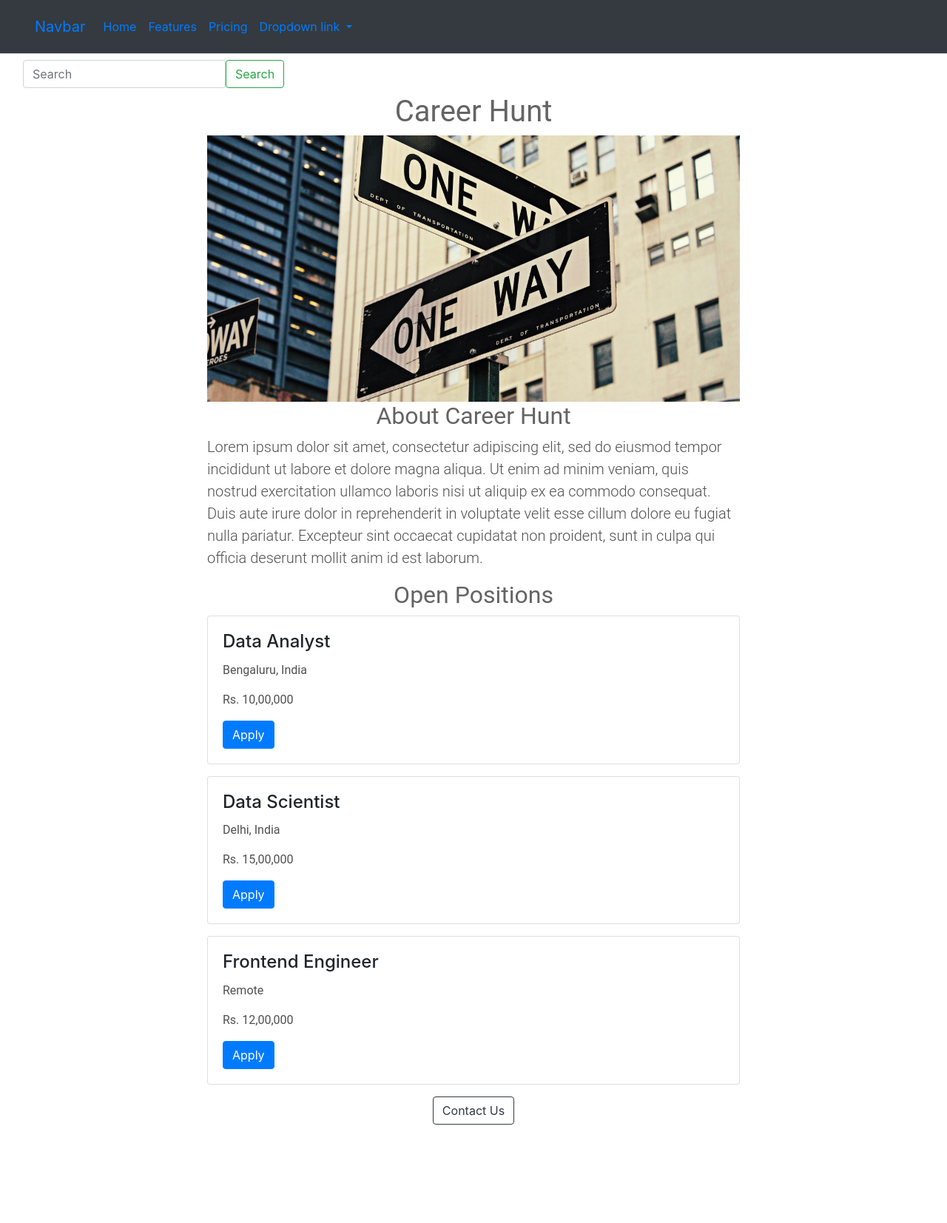
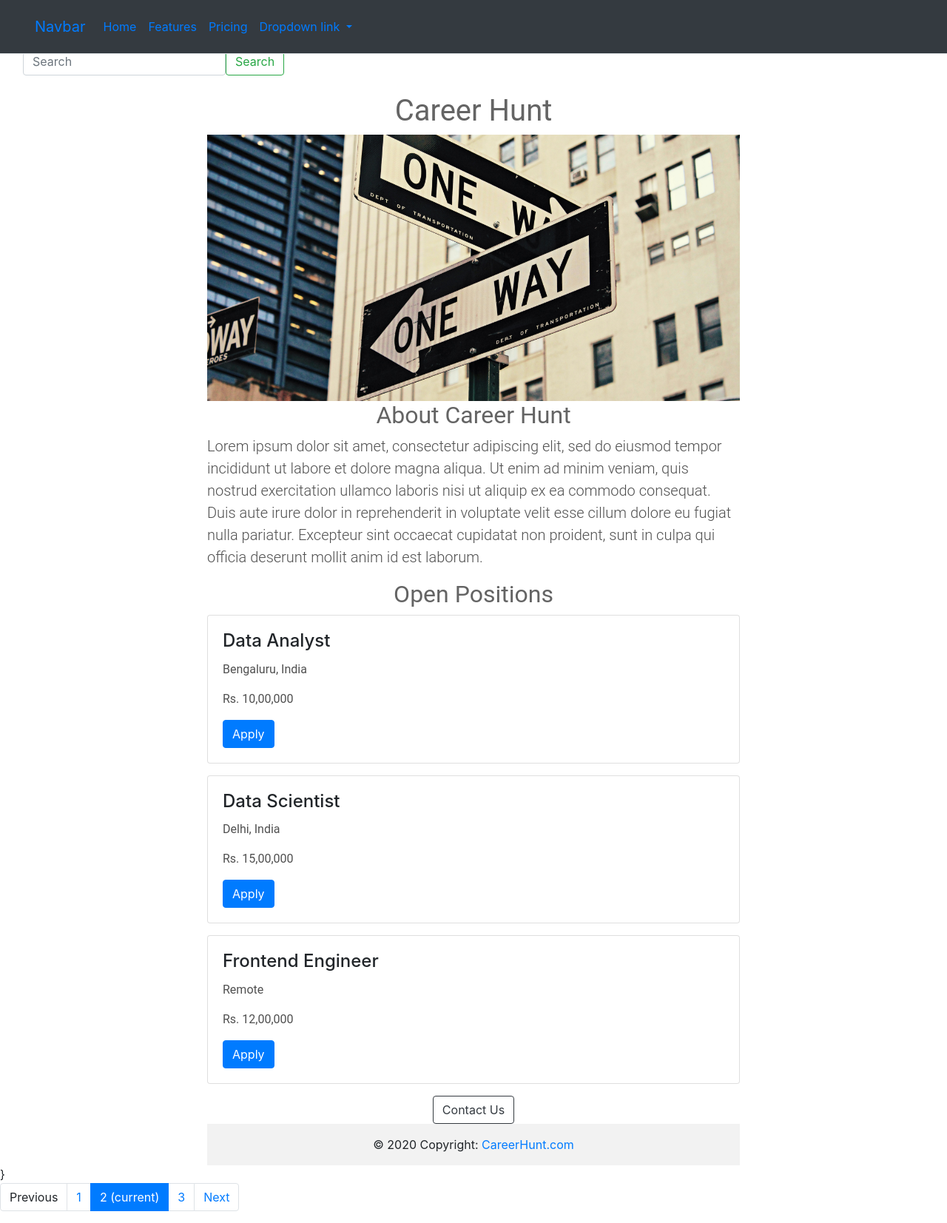
Before and after one commit to VanshikaKumar1910/career_website, a Flask app: page / in a window 1280 px wide. Shown: the whole page at 74% size. Before the commit the page ends 1520 px from the top, so only its background shows below. Run offline with Flask 3, Linux system fonts and the light colour scheme.

Commit message:
added footer and pagination

```diff
--- /dev/null
+++ b/templates/footer.html
@@ -0,0 +1,8 @@
+<footer class="bg-body-tertiary text-center text-lg-start custom-footer">
+  <!-- Copyright -->
+  <div class="text-center p-3" style="background-color: rgba(0, 0, 0, 0.05);">
+    © 2020 Copyright:
+    <a class="text-body" href="https://career-website-d7f8.onrender.com/?"> CareerHunt.com</a>
+  </div>
+  <!-- Copyright -->
+</footer>
--- a/templates/form.html
+++ b/templates/form.html
@@ -1,4 +1,4 @@
-<nav class="navbar bg-body-tertiary">
+<nav class="navbar bg-body-tertiary mb-3"> <!-- Added margin-bottom (mb-3) -->
   <div class="container-fluid">
     <form class="d-flex" role="search">
       <input class="form-control me-2" type="search" placeholder="Search" aria-label="Search">
--- a/templates/home.html
+++ b/templates/home.html
@@ -42,5 +42,8 @@
             <div style="text-align:center;">
             <button type="button" class="btn btn-outline-dark" >Contact Us </button>
         </div>
+          {% include 'footer.html' %}
+        </div>}
+         {% include 'pagination.html' %}
 </body>
 </html>
--- a/templates/jobitem.html
+++ b/templates/jobitem.html
@@ -3,6 +3,6 @@
     <h4 class="card-title">{{ job['title'] }}</h4>
     <p class="card-text">{{ job['location'] }}</p>
     <p class="card-text">{{ job['salary'] }}</p>
-    <button class="btn btn-primary">Apply</button>
+    <a href="mailto:vanshikakumar1910@gmail.com" class="btn btn-primary">Apply</a>
   </div>
 </div>
--- a/templates/nav.html
+++ b/templates/nav.html
@@ -1,4 +1,4 @@
-<nav class="navbar bg-dark border-bottom border-body" data-bs-theme="dark">
+<nav class="navbar bg-dark border-bottom fixed-top border-body" data-bs-theme="dark">
   <!-- Navbar content -->
   <div class="navbar navbar-expand-lg bg-body-tertiary">
     <div class="container-fluid">
@@ -32,3 +32,4 @@
     </div>
   </div>
 </nav>
+<div style= "height: 56px"></div>
--- /dev/null
+++ b/templates/pagination.html
@@ -0,0 +1,15 @@
+<nav aria-label="...">
+  <ul class="pagination pagination-circle">
+    <li class="page-item">
+      <a class="page-link">Previous</a>
+    </li>
+    <li class="page-item"><a class="page-link" href="#">1</a></li>
+    <li class="page-item active" aria-current="page">
+      <a class="page-link" href="#">2 <span class="visually-hidden">(current)</span></a>
+    </li>
+    <li class="page-item"><a class="page-link" href="#">3</a></li>
+    <li class="page-item">
+      <a class="page-link" href="#">Next</a>
+    </li>
+  </ul>
+</nav>
```
Also changed, not shown: 1 other file.
